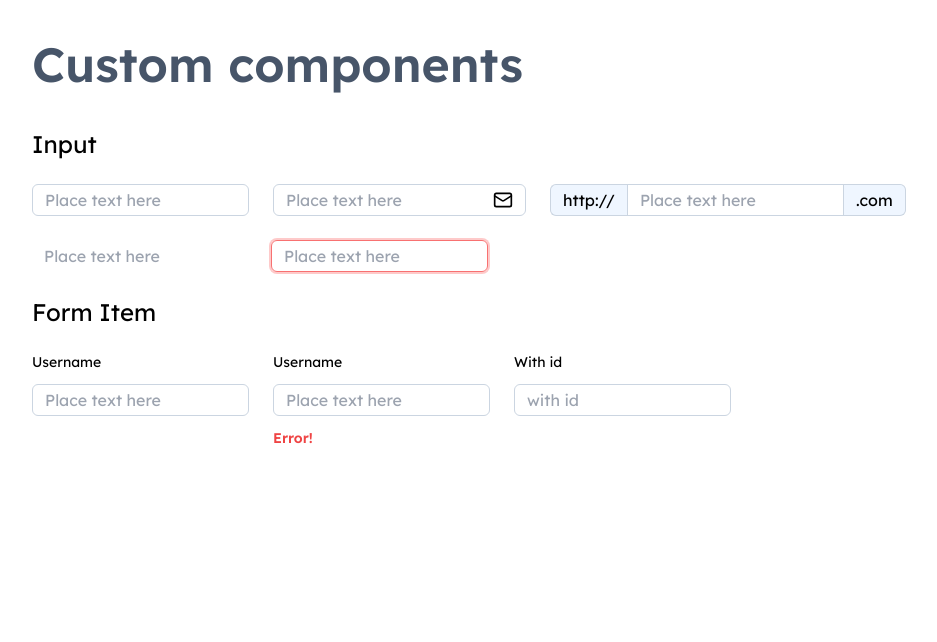
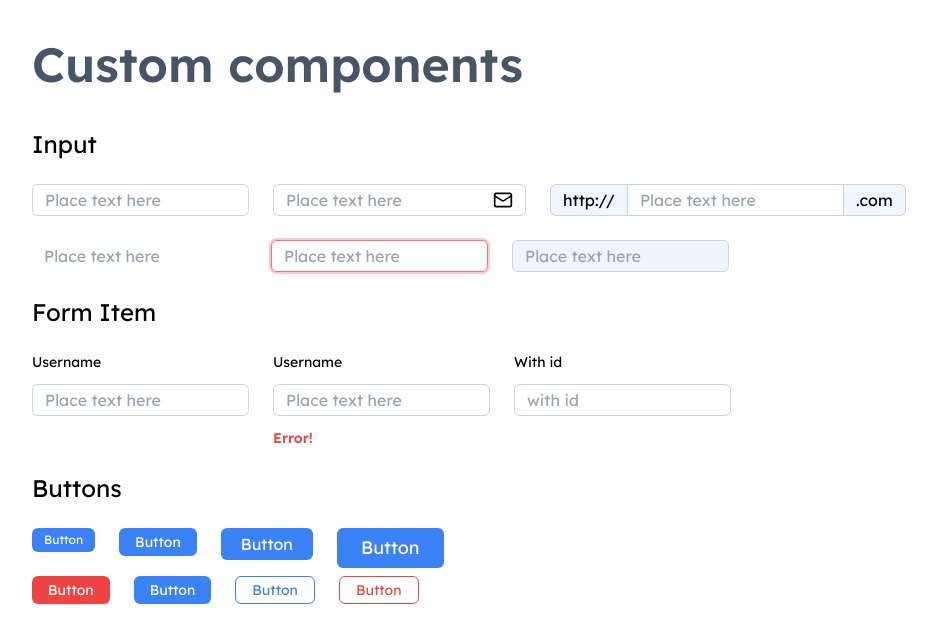
Before and after one commit to ts4blader/custom-component, a React (Vite) app: page / in a window 1280 px wide. Shown: the top 642 px of the page, without its empty margins (88-1025 px from the left). Built offline with nearby package versions, Linux system fonts and the light colour scheme.

Commit message:
:sparkles: create button

```diff
--- a/package.json
+++ b/package.json
@@ -10,6 +10,7 @@
     "preview": "vite preview"
   },
   "dependencies": {
+    "@radix-ui/react-slot": "^1.0.2",
     "class-variance-authority": "^0.6.0",
     "lucide-react": "^0.241.0",
     "react": "^18.2.0",
--- a/src/App.tsx
+++ b/src/App.tsx
@@ -1,3 +1,4 @@
+import Button from "components/button"
 import FormItem from "components/form-item"
 import Input, { InputAddon } from "components/input"
 import { Mail } from "lucide-react"
@@ -22,6 +23,7 @@ function App() {
           </div>
           <Input placeholder="Place text here" theme="borderless" />
           <Input placeholder="Place text here" error />
+          <Input placeholder="Place text here" disabled />
         </div>
       </section>
 
@@ -42,6 +44,23 @@ function App() {
           </FormItem>
         </div>
       </section>
+
+      <section className="container">
+        <h2 className="my-6 text-2xl">Buttons</h2>
+        <div className="flex flex-wrap gap-6">
+          <Button size="sm">Button</Button>
+          <Button>Button</Button>
+          <Button size="lg">Button</Button>
+          <Button size="xl">Button</Button>
+        </div>
+
+        <div className="flex flex-wrap gap-6 mt-2">
+          <Button theme="danger">Button</Button>
+          <Button>Button</Button>
+          <Button theme="default-borderred">Button</Button>
+          <Button theme="danger-borderred">Button</Button>
+        </div>
+      </section>
     </main>
   )
 }
--- /dev/null
+++ b/src/components/button/index.tsx
@@ -0,0 +1,27 @@
+import React from "react"
+import { wrapper } from "./variant"
+import { VariantProps } from "class-variance-authority"
+import { Slot } from "@radix-ui/react-slot"
+
+type MixedType = React.ButtonHTMLAttributes<HTMLButtonElement> &
+  VariantProps<typeof wrapper>
+
+interface ButtonProps extends MixedType {
+  asChild?: boolean
+}
+
+const Button = React.forwardRef<HTMLButtonElement, ButtonProps>(
+  ({ theme, size, className, asChild = false, ...rest }, ref) => {
+    const Comp = asChild ? Slot : "button"
+
+    return (
+      <Comp
+        className={wrapper({ theme, size, className })}
+        ref={ref}
+        {...rest}
+      />
+    )
+  }
+)
+
+export default React.memo(Button)
--- /dev/null
+++ b/src/components/button/variant.ts
@@ -0,0 +1,25 @@
+import { cva } from "class-variance-authority";
+
+export const wrapper = cva([
+  'inline-flex items-center justify-center rounded-md focus:ring-4'
+], {
+  variants: {
+    theme: {
+      default: `text-white bg-blue-500 focus:ring-blue-200`,
+      'default-borderred': `border text-blue-500 border-current focus:ring-blue-200`,
+
+      danger: 'text-white bg-red-500 focus:ring-red-200',
+      'danger-borderred': `border text-red-500 border-current focus:ring-red-200`,
+    },
+    size: {
+      sm: 'h-6 text-xs px-3',
+      md: 'h-7 text-sm px-4',
+      lg: 'h-8 text-base px-5',
+      xl: 'h-10 text-lg px-6',
+    }
+  },
+  defaultVariants: {
+    size: 'md',
+    theme: 'default',
+  }
+})
--- a/src/components/input/index.tsx
+++ b/src/components/input/index.tsx
@@ -27,7 +27,8 @@ const Input = React.forwardRef<HTMLInputElement, InputProps>(
         className={cn(
           "input-wrapper",
           wrapper({ className, size, theme }),
-          error && "!border-red-400 !ring-2 !ring-red-200"
+          error && "!border-red-400 !ring-2 !ring-red-200",
+          rest.disabled && "!bg-slate-100 pointer-events-none"
         )}
       >
         {suffix && <span className="shrink-0">{suffix}</span>}
--- a/src/components/input/variant.ts
+++ b/src/components/input/variant.ts
@@ -1,6 +1,6 @@
 import { cva } from "class-variance-authority";
 
-const wrapper = cva('inline-flex items-center gap-4 rounded-md disabled:opacity-60', {
+const wrapper = cva('inline-flex items-center gap-4 rounded-md', {
   variants: {
     theme: {
       default: ['border', 'border-slate-300', 'focus-within:border-blue-400', 'focus-within:ring-2 focus-within:ring-blue-200'],
```
Also changed, not shown: 1 other file (tests, documents, lock files or other folders).
